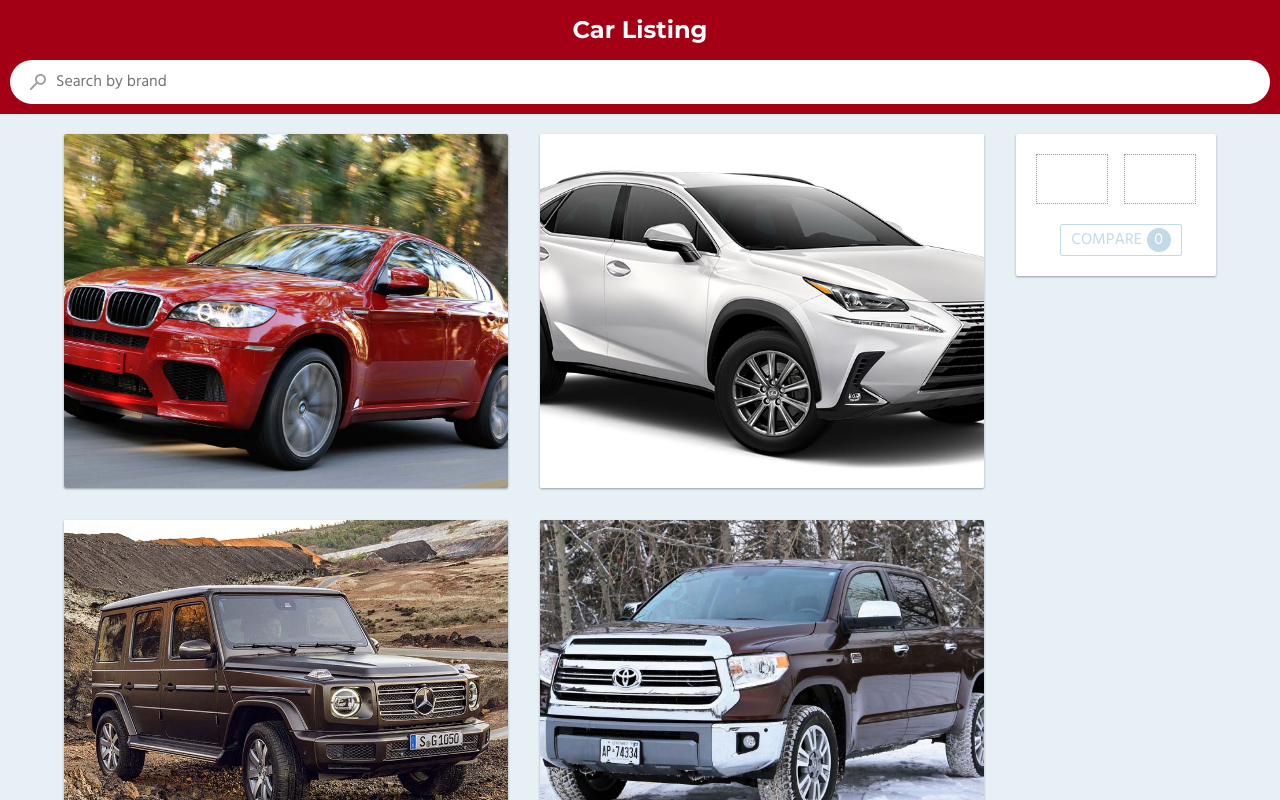
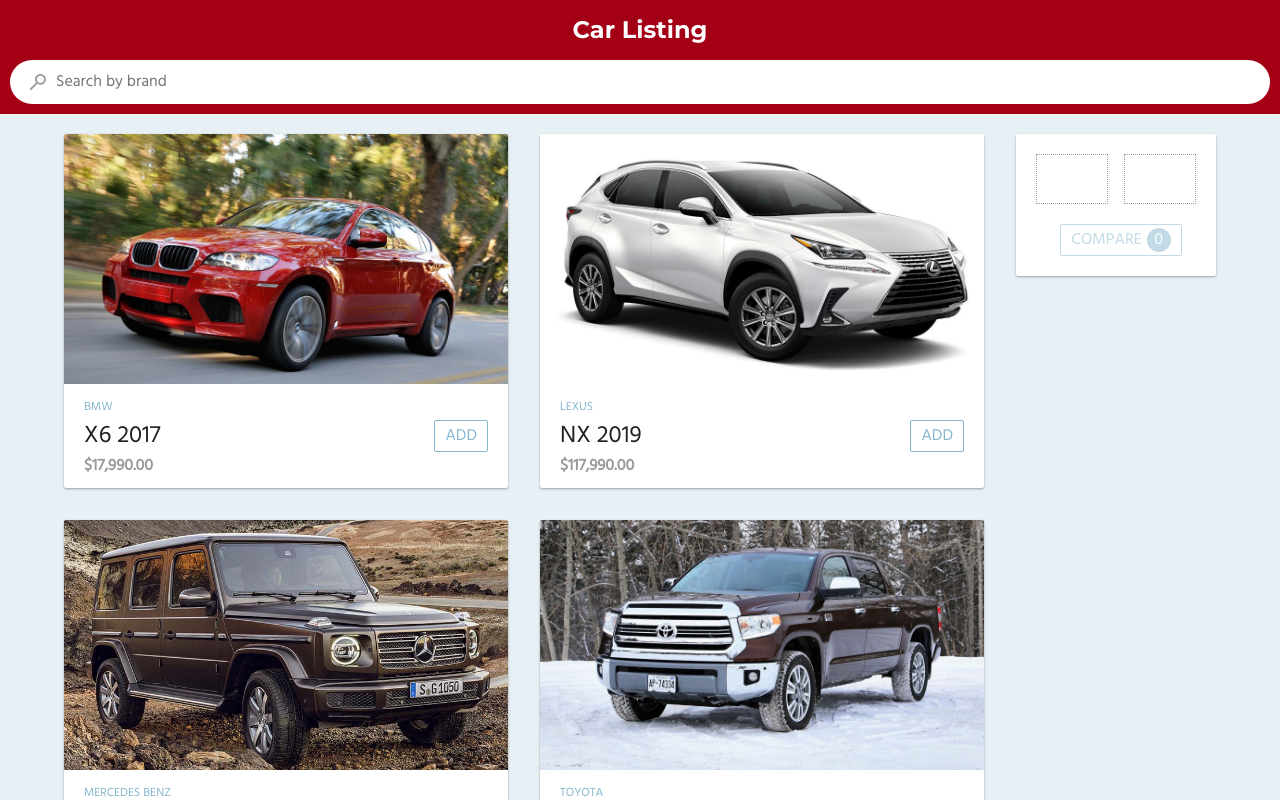
Before and after one commit to fmontes/car-listing, an Angular app: page / in a window 1280 px wide. Shown: the top 800 px of the page. Built offline with nearby package versions, Linux system fonts and the light colour scheme.

Commit message:
Fix flex issue in Firefox

```diff
--- a/src/app/shared/components/item/item.component.scss
+++ b/src/app/shared/components/item/item.component.scss
@@ -1,7 +1,8 @@
 :host {
     background-color: #fff;
     box-shadow: var(--md-shadow-1);
-    display: block;
+    display: flex;
+    flex-direction: column;
     position: relative;
     border-radius: var(--radius-basic);
     overflow: hidden;
--- a/src/app/shared/components/price/price.component.scss
+++ b/src/app/shared/components/price/price.component.scss
@@ -1,5 +1,6 @@
 :host {
     display: block;
+    color: var(--gray);
 }
 
 span {
```
